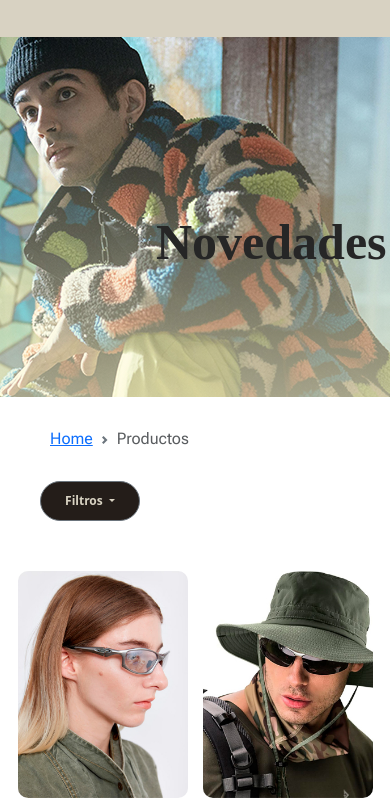
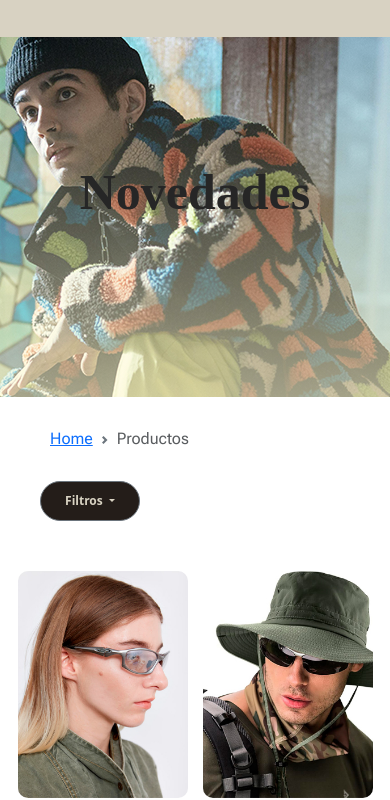
Before and after one commit to wilonerom/ProyectoFinal-JulioMoreno, a website: page pages/novedades.html in a window 390 px wide. Shown: the part 83-883 px from the top of the page. Drawn offline with nearby package versions, Linux system fonts and the light colour scheme; a web font is replaced by a local one.

Commit message:
ajustes responsive novedades

```diff
--- a/scss/layout/_novedades.scss
+++ b/scss/layout/_novedades.scss
@@ -1,21 +1,23 @@
 .banner-novedades {
 	width: 100%;
 	height: 360px;
-	background-image: linear-gradient(transparent, #fffad2a5), url(../assets/img/img-banner-novedades.jpeg);
+	background-image: linear-gradient(transparent, #fffad2a3), url(../../assets/img/img-banner-novedades.jpeg);
 	background-size: cover;
 	object-fit: cover;
-	background-position: bottom;
+	background-position: center;
+	padding-top: 50px;
+	padding-bottom: 50px;
 	h1 {
 		display: flex;
+		flex-direction: column;
+		max-width: 400px;
+		margin: 0;
+		margin: 1.5em auto;
+		align-items: center;
 		justify-content: center;
-		align-items: center;
-		margin: 0;
 		font-size: 3.125rem;
 		font-family: map-get($fuentes, principal);
 		font-weight: 700;
 		color: $color_4;
-		position: absolute;
-		left: 40%;
-		top: 35%;
 	}
 }
```
Also changed, not shown: assets/img/img-banner-novedades.jpg (deleted), css/style.css.
